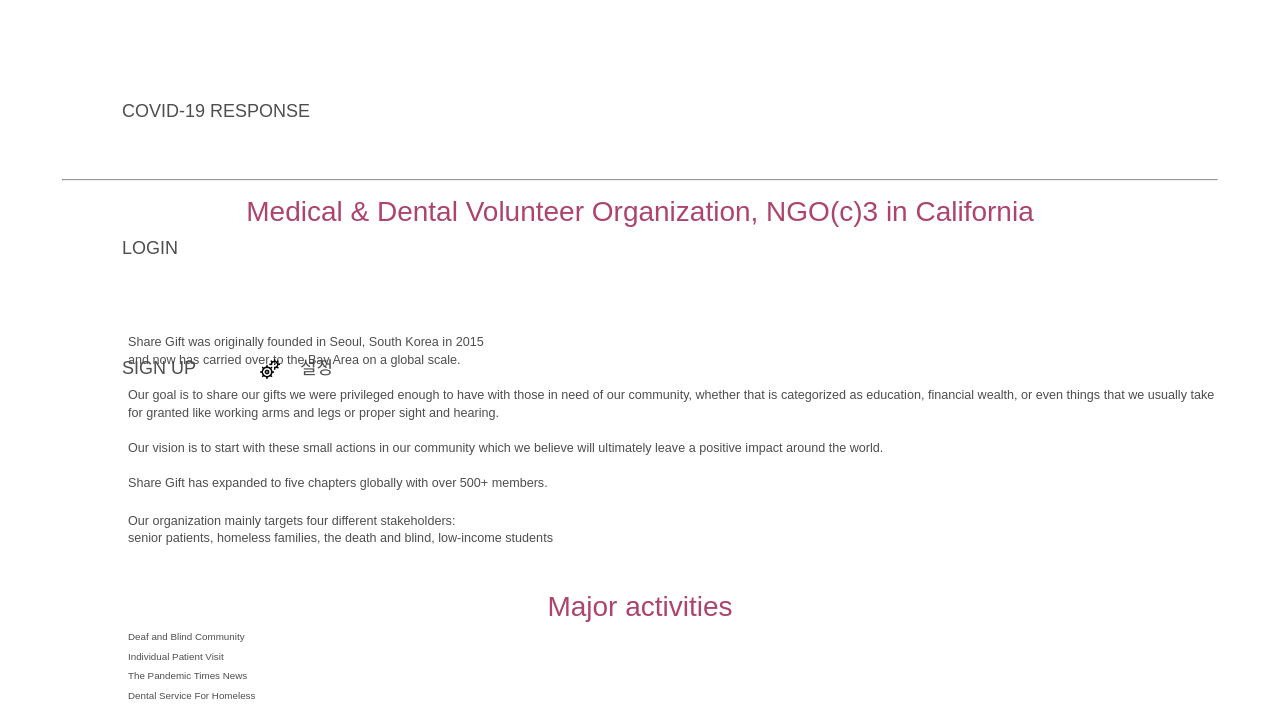
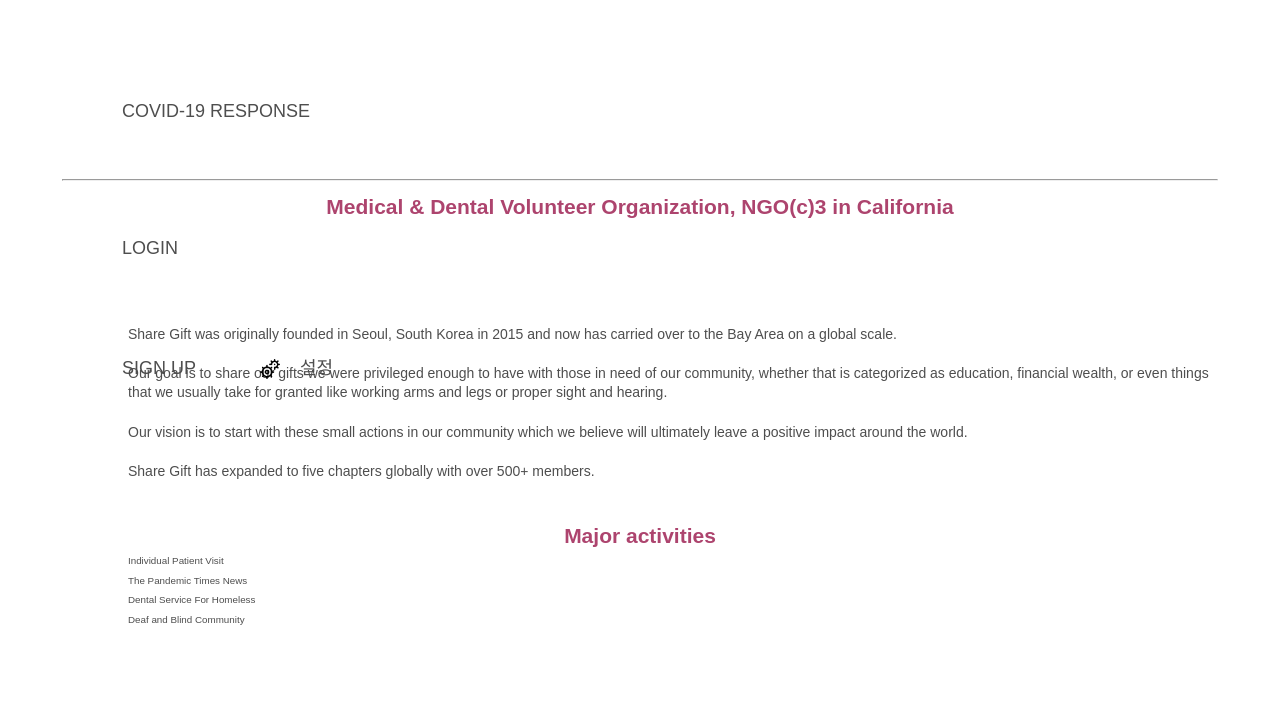
Before and after one commit to yeet1miester/shareGift, a Django app: page /aboutus/ in a window 1280 px wide. Shown: the part 192-897 px from the top of the page. After the commit the page ends 817 px from the top, so only its background shows below. Run offline with Django 3.2, Linux system fonts and the light colour scheme; some libraries are stand-ins or nearby versions; some web fonts are replaced.

Commit message:
Update aboutus.html

```diff
--- a/Webapp/firstProject/shareGift/templates/frontend/aboutus.html
+++ b/Webapp/firstProject/shareGift/templates/frontend/aboutus.html
@@ -55,7 +55,7 @@
             <br>
             <br>
             <div class= "writing">
-                Share Gift was originally founded in Seoul, South Korea in 2015      <br>
+                Share Gift was originally founded in Seoul, South Korea in 2015
                 and now has carried over to the Bay Area on a global scale.      <br>
                 <br>
                 Our goal is to share our gifts we were privileged enough to have with those in need of our community,
@@ -66,23 +66,12 @@
                 which we believe will ultimately leave a positive impact around the world.      <br>
                <br>
                 Share Gift has expanded to five chapters globally with over 500+ members.<br>
-
-            </div>
+           </div>
             <br>
-            <div class= "writing">
-                Our organization mainly targets four different stakeholders: <br>
-                senior patients, homeless families, the death and blind, low-income students <br>
-
-            </div>
-            <br>
-            <br>
+             <br>
             <div class= "subheader">
                 Major activities
             </div>
-            <a href="/deafandblind" class= "links"><!-- 링크연결-->
-                Deaf and Blind Community
-            </a>
-            <br>
             <a href="/individual" class= "links"><!-- 링크연결-->
                 Individual Patient Visit
             </a>
@@ -94,14 +83,19 @@
             <a href="/dental" class= "links"><!-- 링크연결-->
                 Dental Service For Homeless
             </a>
+              <br>
+             <a href="/deafandblind" class= "links"><!-- 링크연결-->
+                Deaf and Blind Community
+            </a>
+            <br>
         </div>
     </body>
     <style>
         .header{text-align:center; position:relative;  margin-bottom: 10px; border-bottom: solid salmon; }
         .but{position: relative; right:15%; top: 1%;}
         .but1{position: relative; left:15%; top: 1%;}
-        .subheader{text-align: center; font-size: 200%; margin-left: 10%; margin-right: 10%;color:rgb(173, 68, 110)}
-        .writing{font-size: 90%;margin-left: 10%; margin-right: 5%;}
+        .subheader{text-align: center; font-size: 150%; font-weight: 900; margin-left: 10%; margin-right: 10%;color:rgb(173, 68, 110)}
+        .writing{font-size: 100%;margin-left: 10%; margin-right: 5%;}
         .links{font-size: 70%; margin-left: 10%}
     </style>
 </html>
```
